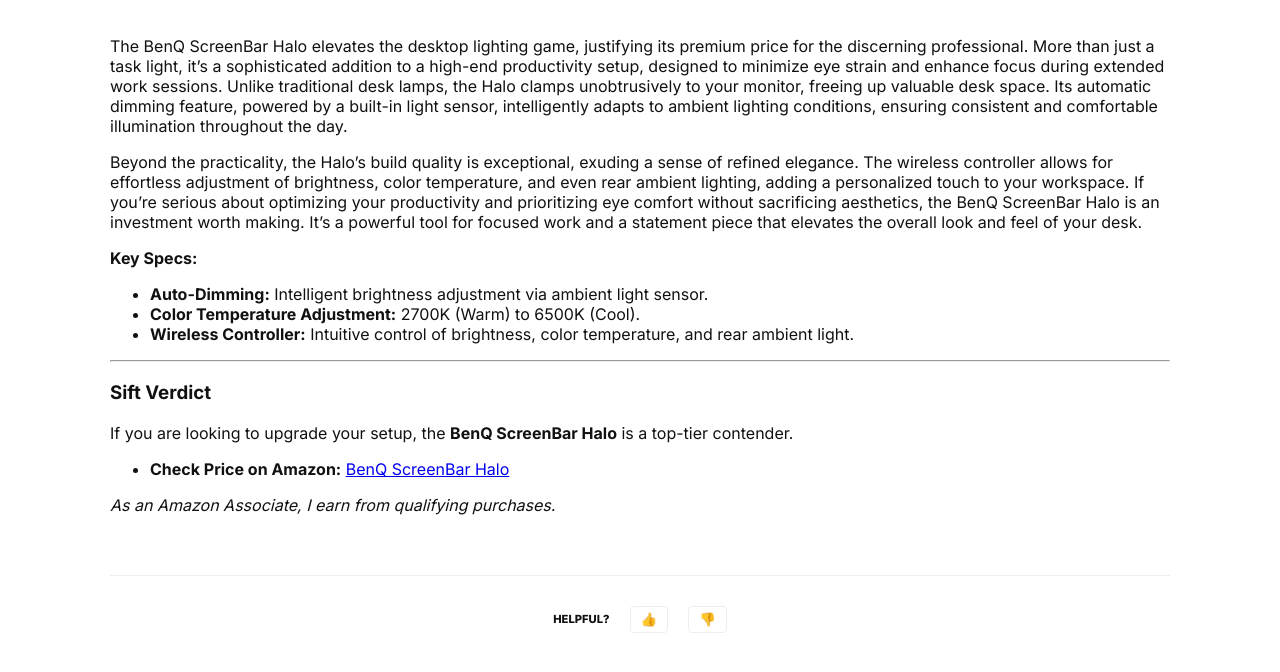
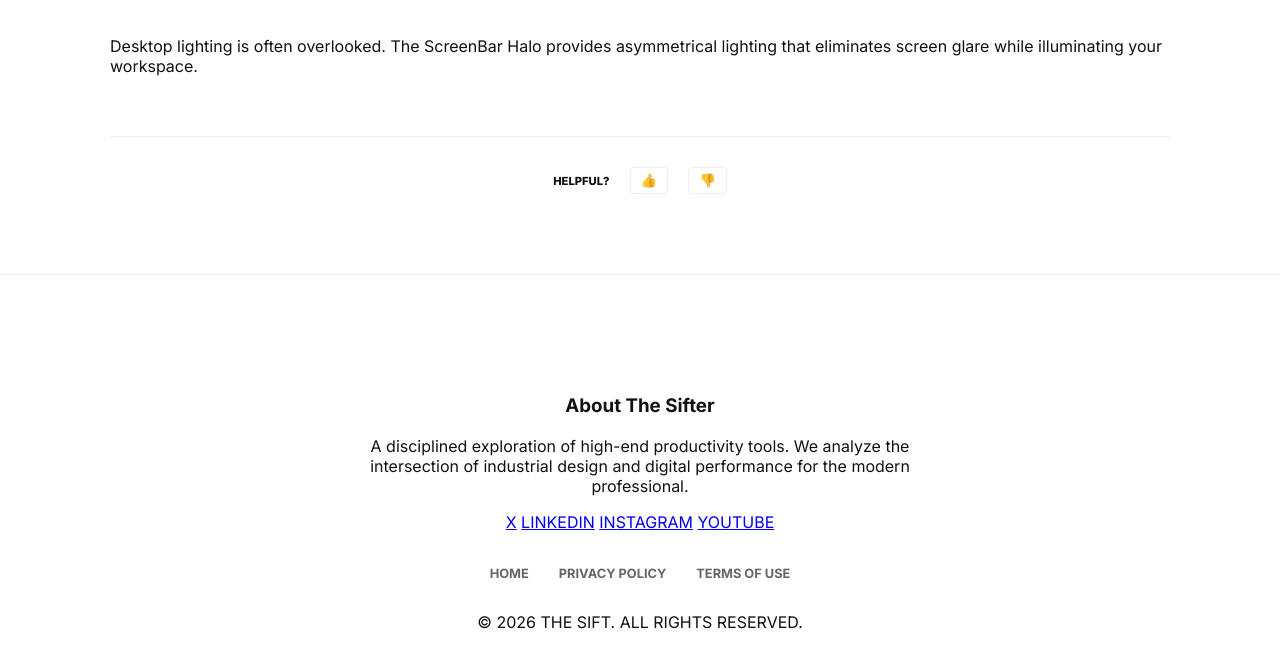
Before and after one commit to 174hz/thesift, a Jekyll site: the page built from _posts/2026-01-21-benq-screenbar-halo.md, in a window 1280 px wide and 900 px high, scrolled down 726 px, cut to the strip 224-896 px from the top of the window. Built offline with Jekyll 4.4.1, drawn with Linux system fonts in a browser that asks for light colours; some of the changed text lies outside the part shown.

Commit message:
Update 2026-01-21-benq-screenbar-halo.md

```diff
--- a/_posts/2026-01-21-benq-screenbar-halo.md
+++ b/_posts/2026-01-21-benq-screenbar-halo.md
@@ -1,26 +1,8 @@
 ---
 layout: post
-title: "TheSift: Is the BenQ ScreenBar Halo Worth the Investment?"
-date: 2026-01-21
-youtube_id: "15081320089479402942"
+title: "TheSift: BenQ ScreenBar Halo Worth the Investment?"
+image: /assets/images/benq-halo.jpg
+youtube_id: 0VKXzAPBU58
 ---
 
-The BenQ ScreenBar Halo elevates the desktop lighting game, justifying its premium price for the discerning professional. More than just a task light, it's a sophisticated addition to a high-end productivity setup, designed to minimize eye strain and enhance focus during extended work sessions. Unlike traditional desk lamps, the Halo clamps unobtrusively to your monitor, freeing up valuable desk space. Its automatic dimming feature, powered by a built-in light sensor, intelligently adapts to ambient lighting conditions, ensuring consistent and comfortable illumination throughout the day.
-
-Beyond the practicality, the Halo's build quality is exceptional, exuding a sense of refined elegance. The wireless controller allows for effortless adjustment of brightness, color temperature, and even rear ambient lighting, adding a personalized touch to your workspace. If you're serious about optimizing your productivity and prioritizing eye comfort without sacrificing aesthetics, the BenQ ScreenBar Halo is an investment worth making. It's a powerful tool for focused work and a statement piece that elevates the overall look and feel of your desk.
-
-**Key Specs:**
-
-*   **Auto-Dimming:** Intelligent brightness adjustment via ambient light sensor.
-*   **Color Temperature Adjustment:** 2700K (Warm) to 6500K (Cool).
-*   **Wireless Controller:** Intuitive control of brightness, color temperature, and rear ambient light.
-
-
----
-
-### Sift Verdict
-If you are looking to upgrade your setup, the **BenQ ScreenBar Halo** is a top-tier contender.
-
-* **Check Price on Amazon:** [BenQ ScreenBar Halo](https://amzn.to/49SjeR7)
-
-*As an Amazon Associate, I earn from qualifying purchases.*
+Desktop lighting is often overlooked. The ScreenBar Halo provides asymmetrical lighting that eliminates screen glare while illuminating your workspace.
```
